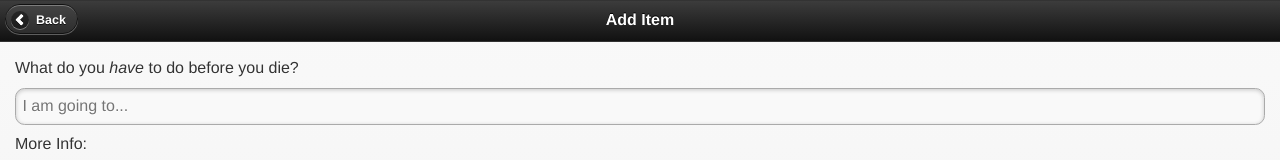
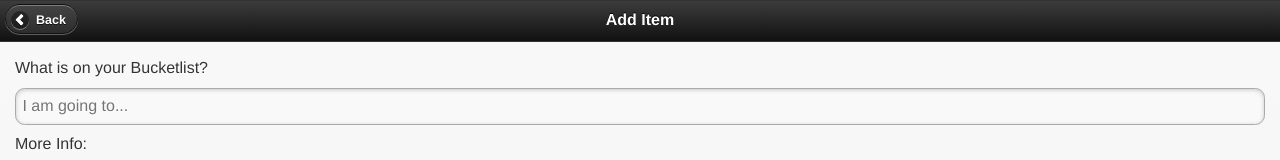
Before and after one commit to garazi/apigee-bucketlist, a plain HTML site: page index.html in a window 1280 px wide. Both pictures are taken after a click on the item "My first bucketlist item". Shown: the top 160 px of the page. Drawn offline with Linux system fonts and the light colour scheme; a web font is replaced by a local one.

```diff
--- a/index.html
+++ b/index.html
@@ -68,7 +68,7 @@
         <!-- /header -->
         <article data-role="content">
             <form action="" id="form-add-item" class="" style="">
-                <label for="form-title">What do you <em>have</em> to do before you die?</label>
+                <label for="form-title">What is on your Bucketlist?</label>
                 <input id="form-title" type="text" placeholder="I am going to..." />
                 <label for="form-desc">More Info:</label>
                 <textarea name="" id="form-desc" placeholder="Add any additional information here..."></textarea>
```
